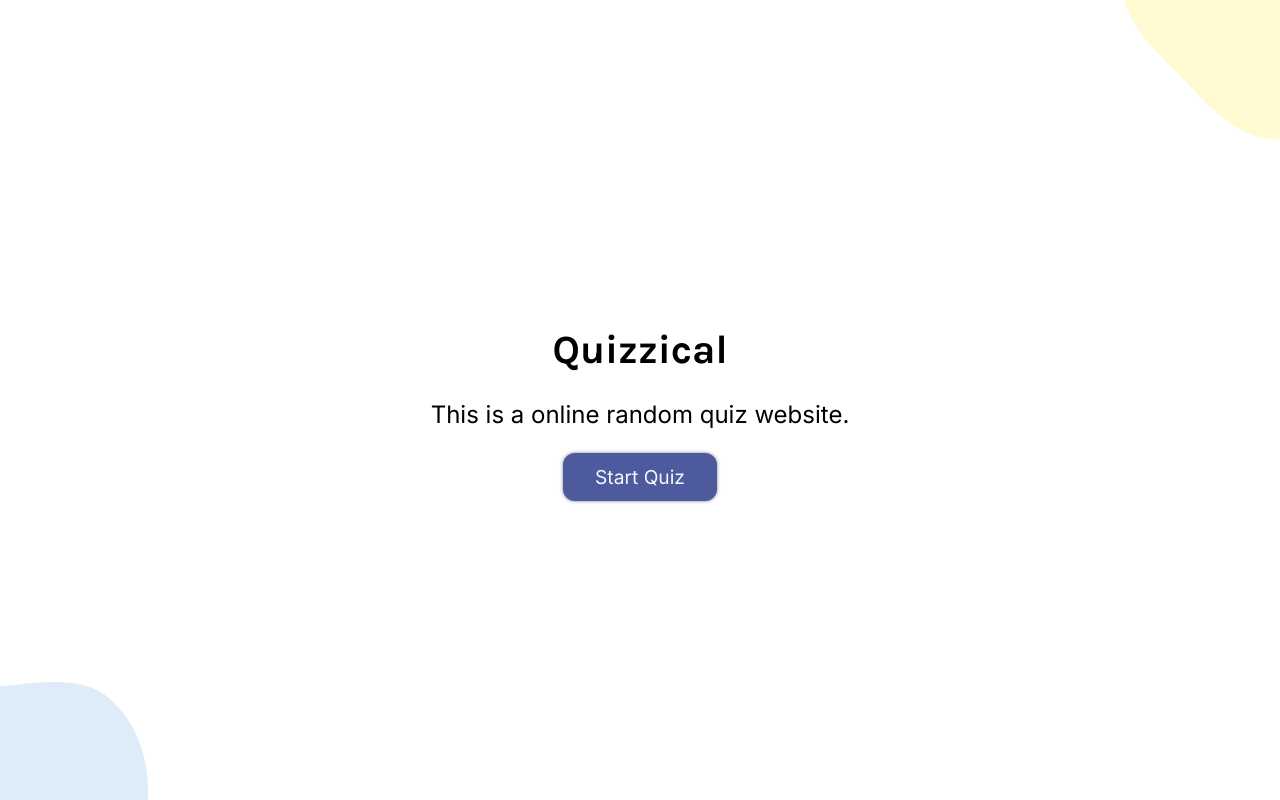
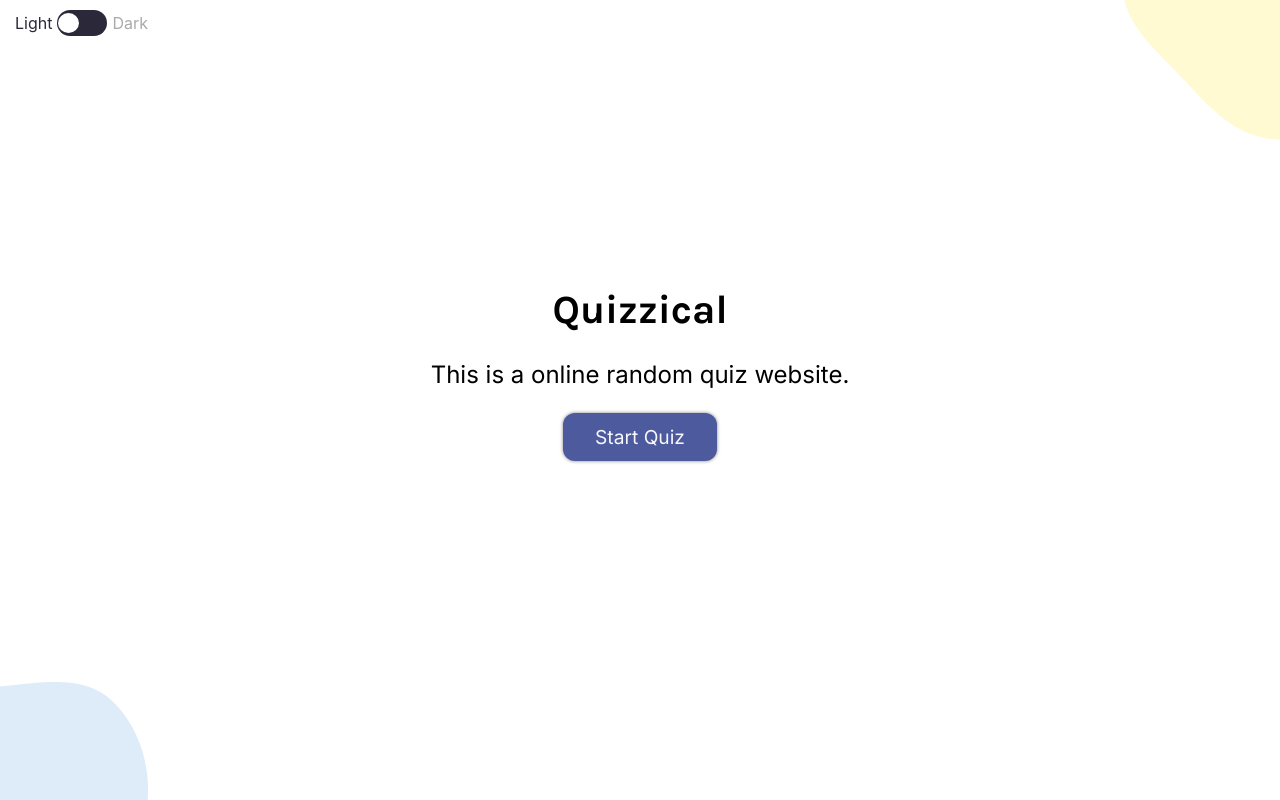
Before and after one commit to davidwuluetang/react-project-quizzical, a React (Create React App) app: page / in a window 1280 px wide. Built offline with nearby package versions, Linux system fonts and the light colour scheme; the HTML template or start-up script is replaced by a standard one.

Commit message:
add dark mode and confetti effect

```diff
--- a/package.json
+++ b/package.json
@@ -8,6 +8,7 @@
     "@testing-library/user-event": "^13.5.0",
     "html-entities": "^2.5.2",
     "react": "^18.3.1",
+    "react-confetti": "^6.1.0",
     "react-dom": "^18.3.1",
     "react-scripts": "5.0.1",
     "web-vitals": "^2.1.4"
--- a/src/App.css
+++ b/src/App.css
@@ -6,8 +6,97 @@ html, body {
 #root {
     height: 100%;
     width: 100%;
-    align-content: center;
+}
+
+.App {
+    height: 100%;
+    width: 100%;
     text-align: center;
+}
+
+.toggler {
+    position: fixed;
+    top: 10px;
+    padding-left: 15px;
+    display: flex;
+    align-items: center;
+    gap: 5px;
+    z-index: 1;
+}
+
+.toggler label {
+    position: relative;
+    display: inline-block;
+    width: 50px;
+    height: 26px;
+  }
+
+.toggler input {
+opacity: 0;
+width: 0;
+height: 0;
+}
+
+.slider {
+position: absolute;
+cursor: pointer;
+top: 0;
+left: 0;
+right: 0;
+bottom: 0;
+background-color: #2B283A;
+-webkit-transition: .4s;
+transition: .4s;
+}
+
+.slider:before {
+position: absolute;
+content: "";
+height: 20px;
+width: 21px;
+left: 1px;
+bottom: 3px;
+background-color: white;
+-webkit-transition: .4s;
+transition: .4s;
+}
+
+input:checked + .slider {
+background-color: #918E9B;
+}
+
+input:focus + .slider {
+box-shadow: 0 0 1px #918E9B;
+}
+
+input:checked + .slider:before {
+-webkit-transform: translateX(26px);
+-ms-transform: translateX(26px);
+transform: translateX(26px);
+}
+
+.slider.round {
+border-radius: 34px;
+}
+
+.slider.round:before {
+border-radius: 50%;
+}
+
+.toggler--light {
+    color: #2B283A;
+}
+
+.dark .toggler--light {
+    color: #918E9B;
+}
+
+.toggler--dark {
+    color: #aaaaaa;
+}
+
+.dark .toggler-dark {
+    color: #FFFFFF;
 }
 
 .bg-img {
@@ -23,8 +112,9 @@ html, body {
 }
 
 .main-content {
-    padding-left: 150px;
-    padding-right: 150px;
+    height: 90%;
+    width: 100%;
+    align-content: center;
 }
 
 #Home-Page-Title {
@@ -58,7 +148,16 @@ html, body {
     box-shadow: inset -2px -2px 3px rgba(255, 255, 255, 0.6);
 }
 
+.question-page{
+    margin-top: 100px;
+}
+
 .question {
+    margin: 0px 150px;
+    padding: 0px 20px;
+}
+
+.question-title {
     font-family: "Karla", serif;
     font-size: 2em;
     color: #293264;
@@ -104,6 +203,7 @@ html, body {
 hr {
     color: #DBDEF0;
     width: 90%;
+    margin: 50px;
 }
 
 .bottom-container {
@@ -120,3 +220,31 @@ hr {
     font-size: 2em;
     color: #293264;
 }
+
+.main-content.dark {
+    color: #F5F7FB;
+}
+
+.bg-img.dark {
+    background-color: #27374D;
+}
+
+.main-content.dark button {
+    border: solid 1.5px;
+}
+
+.question.dark .question-title {
+    color: #F5F7FB;
+}
+
+.dark .bottom-text {
+    color: #F5F7FB;
+}
+
+.dark .radio-input-container label:hover {
+    background-color: #99a5de;
+}
+
+.dark .radio-input-container label:has(> input[type="radio"]:checked) {
+    background-color: #99a5de;
+}
--- a/src/App.js
+++ b/src/App.js
@@ -5,19 +5,32 @@ import React from 'react';
 
 function App() {
   const [page, setPage] = React.useState("main-page")
+  const [darkMode, setDarkMode] = React.useState(false)
 
   function startQuiz() {
     setPage("questions-page")
   }
 
+  function toggleDarkMode() {
+    setDarkMode(prevMode => !prevMode)
+  }
+
   return (
     <div className="App">
+      <div className={`toggler ${darkMode ? "dark" : ""}`}>
+          <span className="toggler--light">Light</span>
+          <label>
+          <input type="checkbox" checked={darkMode} onChange={toggleDarkMode} />
+          <span className="slider round"></span>
+          </label>
+          <span className="toggler--dark">Dark</span>
+      </div>
       {
-        (page === "main-page" && <MainPage startQuiz={startQuiz}/>)
+        (page === "main-page" && <MainPage startQuiz={startQuiz} darkMode={darkMode} />)
         ||
-        (page === "questions-page" && <QuestionPage/>)
+        (page === "questions-page" && <QuestionPage darkMode={darkMode} />)
       }
-      <div className='bg-img'></div>
+      <div className={`bg-img ${darkMode ? "dark" : ""}`}></div>
     </div>
   );
 }
--- /dev/null
+++ b/src/Components/Confetti.js
@@ -0,0 +1,21 @@
+import React from 'react'
+import Confetti from 'react-confetti'
+
+export default function ConfettiEffect({numOfQues}) {
+  const question_ele = document.querySelector('.question')
+  var width = window.innerWidth, height = window.innerHeight
+
+  if (question_ele !== null) {
+    height = question_ele.offsetHeight
+    height += 100
+    height *= numOfQues
+    height += 50
+  }
+
+  return (
+    <Confetti
+      width={width}
+      height={height}
+    />
+  )
+}
--- a/src/Components/MainPage.js
+++ b/src/Components/MainPage.js
@@ -1,6 +1,6 @@
 export default function MainPage(props) {
-    return (
-        <div className="main-content">
+  return (
+        <div className={`main-content main-page ${props.darkMode ? "dark" : ""}`}>
             <h1 id='Home-Page-Title'>Quizzical</h1>
             <p id='Home-Page-Description'>This is a online random quiz website.</p>
             <button className="btn" onClick={props.startQuiz}>Start Quiz</button>
--- a/src/Components/Question.js
+++ b/src/Components/Question.js
@@ -1,6 +1,9 @@
-export default function Question({question_set, handleSelect, userInput, checkAnswer}) {
+export default function Question({question_set, handleSelect, userInput, checkAnswer, darkMode}) {
     const inputElements = question_set.shuffled_answers.map((answer, index) => {
-        let style = {}
+        let style = {
+            color: darkMode ? "#F5F7FB" : "",
+            border: darkMode ? "#F5F7FB solid 1.5px" : ""
+        }
 
         if(checkAnswer) {
             // Style for inputs that neither correct nor incorrect
@@ -40,8 +43,8 @@ export default function Question({question_set, handleSelect, userInput, checkAn
     })
 
     return (
-        <div>
-            <h3 className="question">{question_set.question}</h3>
+        <div className={`question ${darkMode ? "dark" : ""}`}>
+            <h3 className="question-title">{question_set.question}</h3>
             <div className='radio-input-container'>{inputElements}</div>
             <hr></hr>
         </div>
--- a/src/Components/QuestionPage.js
+++ b/src/Components/QuestionPage.js
@@ -1,11 +1,13 @@
 import Question from "./Question"
 import React from 'react';
 import {decode} from 'html-entities';
+import ConfettiEffect from "./Confetti";
 
-export default function QuestionPage() {
+export default function QuestionPage(props) {
     const emptyAppState = {
         score: 0,
-        checkAnswers: false
+        checkAnswers: false,
+        fullScore: false
     }
 
     const [userInputs, setUserInputs] = React.useState({})
@@ -78,6 +80,7 @@ export default function QuestionPage() {
                 handleSelect={handleSelect}
                 userInput={userInputs[question_set.question_id]}
                 checkAnswer={appState.checkAnswers}
+                darkMode={props.darkMode}
             />)
     })
 
@@ -99,6 +102,7 @@ export default function QuestionPage() {
                 return {...prevData,
                     score: total_score,
                     checkAnswers: true,
+                    fullScore: total_score === fetchResult.length ? true : false
                 }
             })
         }
@@ -111,13 +115,14 @@ export default function QuestionPage() {
     }
 
     return (
-        <div className="main-content">
+        <div className={`main-content question-page ${props.darkMode ? "dark" : ""}`}>
             {questionSet}
 
             {appState.checkAnswers &&
                 <div className="bottom-container">
                     <p className="bottom-text">You scored {appState.score}/{fetchResult.length} correct answers</p>
                     <button className="btn" onClick={playAgain}>Play Again</button>
+                    {appState.fullScore && <ConfettiEffect numOfQues={fetchResult.length} />}
                 </div>
             }
             {!appState.checkAnswers &&
```
Also changed, not shown: 2 other files (tests, documents, lock files or other folders).
